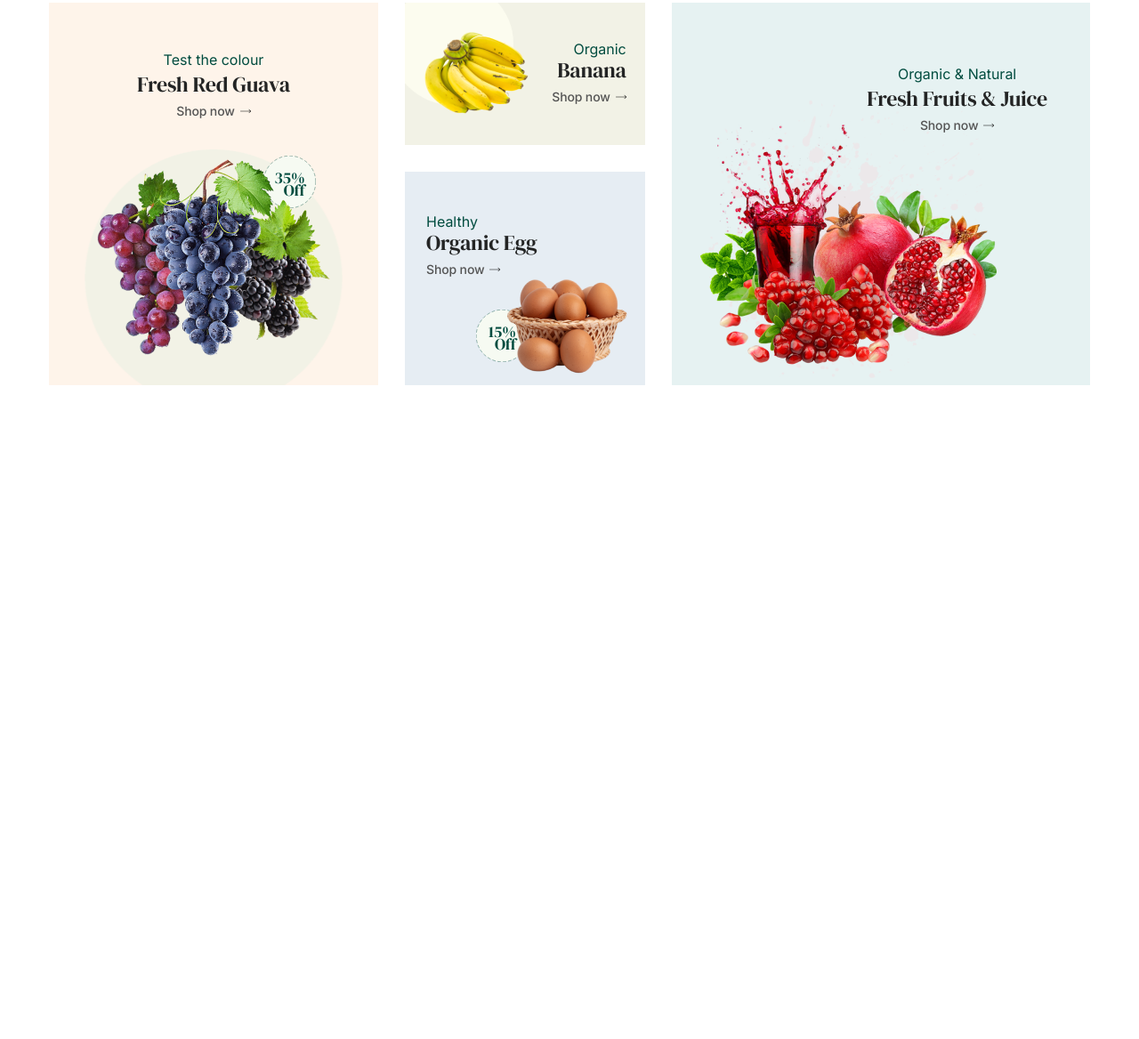
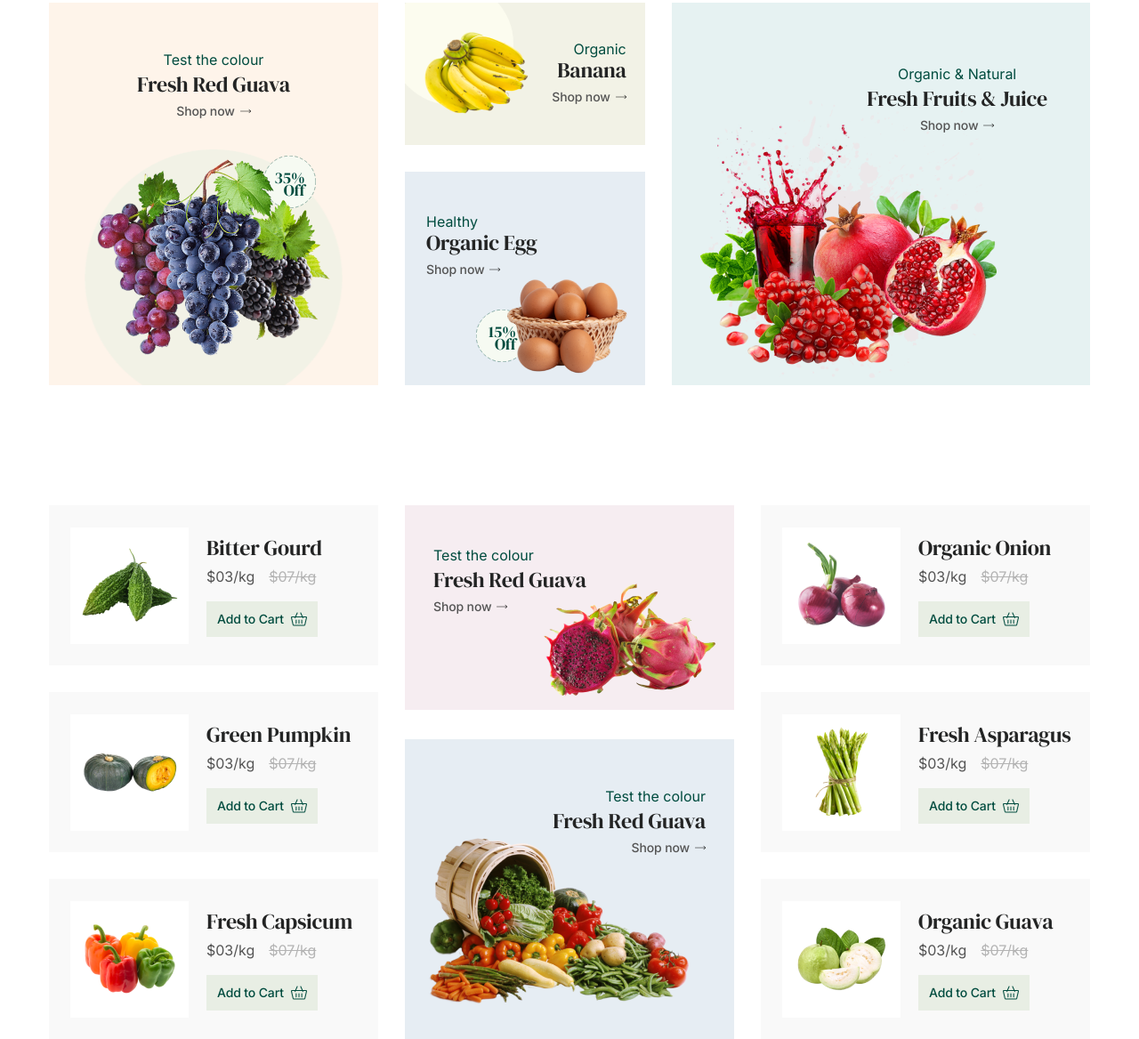
Before and after one commit to Shihab066/purely, a plain HTML site: page index.html in a window 1280 px wide. Shown: the part 4156-5324 px from the top of the page at 89% size. Before the commit the page ends 4589 px from the top, so only its background shows below. Drawn offline with Linux system fonts and the light colour scheme.

Commit message:
tranding product section added

```diff
--- a/css/6.Banners/banner.css
+++ b/css/6.Banners/banner.css
@@ -394,6 +394,12 @@
         width: 150px;
     }
 
+    .discount-bg-container{
+        transform: scale(.6);
+        top: -8%;
+        right: 2%;
+    }
+
     /* banner item 2-3 container */
     .banner-item-2-3-container {
         width: 95%;
--- /dev/null
+++ b/css/8.Tranding-Products/trandingProducts.css
@@ -0,0 +1,116 @@
+.tranding-best-product-section {
+    margin-top: 135px;
+    display: flex;
+    justify-content: space-between;
+}
+
+/* style for tranding products and best seller products */
+.tranding-product {
+    height: 600px;
+    display: flex;
+    flex-direction: column;
+    align-items: center;
+    justify-content: space-between;
+}
+
+.tranding-product-card {
+    width: 370px;
+    height: 180px;
+    background-color: var(--bg-secondary);
+    display: flex;
+    justify-content: start;
+    align-items: center;
+    gap: 20px;
+}
+
+.tranding-product-img-container {
+    width: 133px;
+    height: 131px;
+    background-color: var(--white);
+    display: flex;
+    justify-content: center;
+    align-items: center;
+    margin-left: 24px;
+}
+
+.tranding-product-info {
+    display: flex;
+    flex-direction: column;
+    align-items: left;
+    justify-content: center;
+    gap: 20px;
+}
+
+.tranding-product-price-container {
+    display: flex;
+    align-items: center;
+    justify-content: left;
+    gap: 16px;
+}
+
+.tranding-product-title {
+    margin-bottom: 8px;
+}
+
+
+/* style for banner-2 */
+
+.banner-2 {
+    height: 600px;
+    display: flex;
+    flex-direction: column;
+    align-items: center;
+    justify-content: space-between;
+}
+
+/* style for banner-2 item-1*/
+.banner-2-item1 {
+    width: 370px;
+    height: 230px;
+    background-color: var(--banner-bg-5);
+    display: grid;
+    grid-template-columns: 1fr;
+
+}
+
+.banner-2-item1-btn {
+    justify-content: start;
+}
+
+.banner-2-item1-info {
+    position: relative;
+    top: 48px;
+    left: 32px;
+}
+
+.banner-2-item1-img-container {
+    justify-self: end;
+    margin-right: 20px;
+}
+
+
+
+/* style for banner-2 item-2*/
+.banner-2-item2 {
+    width: 370px;
+    height: 337px;
+    background-color: var(--banner-bg-3);
+    display: grid;
+    grid-template-columns: 1fr;
+}
+
+.banner-2-item2-info {
+    text-align: right;
+    justify-self: end;
+    position: relative;
+    top: 56px;
+    right: 32px;
+}
+
+.banner-2-item2-btn {
+    justify-content: end;
+}
+
+.banner-2-item2-img-container {
+    margin-left: 24px;
+}
--- a/css/Common-Style/common.css
+++ b/css/Common-Style/common.css
@@ -41,6 +41,22 @@
     font-family: var(--secondary-font);
 }
 
+.product-price {
+    color: var(--subtitle-color);
+    font-family: var(--secondary-font);
+    font-size: 16px;
+    font-weight: 400;
+    line-height: 16px;
+}
+
+.product-price-main {
+    color: var(--main-price-color);
+    font-family: var(--secondary-font);
+    font-size: 16px;
+    font-weight: 400;
+    line-height: 16px;
+}
+
 .btn-primary {
     color: var(--white);
     background-color: var(--green);
@@ -55,6 +71,7 @@
 .btn-secondary {
     display: flex;
     align-items: center;
+    justify-content: center;
     gap: 8px;
     border: none;
     color: var(--green);
@@ -66,6 +83,7 @@
     letter-spacing: -0.14px;
     padding: 10px 12px;
     cursor: pointer;
+    width: fit-content;
 
 }
 
--- a/index.html
+++ b/index.html
@@ -465,10 +465,53 @@
             </div>
         </section>
         <!-- Banner section end -->
+
+
+        <!-- Tranding Product Section Start-->
+        <section class="tranding-best-product-section custom-width">
+            <section class="tranding-product" id="trandingProduct">
+            </section>
+
+            <section class="banner-2">
+                <!-- banner2-item1 -->
+                <div class="banner-2-item1">
+                    <div class="banner-2-item1-info">
+                        <h4 class="banner-subtitle banner-2-item1-subtitle">Test the colour</h4>
+                        <h3 class="banner-title secondary-title banner-2-item1-title">Fresh Red Guava</h3>
+                        <a class="banner-btn banner-2-item1-btn">
+                            <p>Shop now</p>
+                            <img class="banner-btn-icon" src="images/icons/rightArrow2.svg">
+                        </a>
+                    </div>
+                    <figure class="banner-2-item1-img-container">
+                        <img class="banner-2-item1-img" src="images/banner2Image/dragonFruit.png">
+                    </figure>
+                </div>
+                <!-- banner2-item2 -->
+                <div class="banner-2-item2">
+                    <div class="banner-2-item2-info">
+                        <h4 class="banner-subtitle banner-2-item2-subtitle">Test the colour</h4>
+                        <h3 class="banner-title secondary-title banner-2-item2-title">Fresh Red Guava</h3>
+                        <a class="banner-btn banner-2-item2-btn">
+                            <p>Shop now</p>
+                            <img class="banner-btn-icon" src="images/icons/rightArrow2.svg">
+                        </a>
+                    </div>
+                    <figure class="banner-2-item2-img-container">
+                        <img class="banner-2-item2-img" src="images/banner2Image/vegetable.png">
+                    </figure>
+                </div>
+            </section>
+
+            <section class="tranding-product best-product" id="bestSellerProduct">
+            </section>
+        </section>
+        <!-- Tranding Product Section End-->
     </main>
 
     <script src="./script/script.js"></script>
     <script src="./script/regularProducts.js"></script>
+    <script type="module" src="./script/trandingProducts.js"></script>
 </body>
 
 </html>
--- /dev/null
+++ b/jsonData/bestSellerProduct.json
@@ -0,0 +1,20 @@
+[
+    {
+        "image": "images/trandingProduct/onion.png",
+        "title": "Organic Onion",
+        "offerPrice": "$03/kg",
+        "mainPrice": "$07/kg"
+    },
+    {
+        "image": "images/trandingProduct/asparagus.png",
+        "title": "Fresh Asparagus",
+        "offerPrice": "$03/kg",
+        "mainPrice": "$07/kg"
+    },
+    {
+        "image": "images/trandingProduct/guava.png",
+        "title": "Organic Guava",
+        "offerPrice": "$03/kg",
+        "mainPrice": "$07/kg"
+    }
+]
--- /dev/null
+++ b/jsonData/trandingProducts.json
@@ -0,0 +1,20 @@
+[
+    {
+        "image": "images/trandingProduct/bitter.png",
+        "title": "Bitter Gourd",
+        "offerPrice": "$03/kg",
+        "mainPrice": "$07/kg"
+    },
+    {
+        "image": "images/trandingProduct/pumpkin.png",
+        "title": "Green Pumpkin",
+        "offerPrice": "$03/kg",
+        "mainPrice": "$07/kg"
+    },
+    {
+        "image": "images/trandingProduct/capsicum.png",
+        "title": "Fresh Capsicum",
+        "offerPrice": "$03/kg",
+        "mainPrice": "$07/kg"
+    }
+]
--- a/script/regularProducts.js
+++ b/script/regularProducts.js
@@ -5,7 +5,6 @@ async function addProductCard(json, id) {
     const productsDataSmall = productsData.slice(0, 4);
     const productsDataMedium = productsData.slice(0, 6);
     const productsDataLarge = productsData.slice(0, 8);
-    console.log(productsDataMedium)
     // ----------------------------------------
 
     // forEach the json file and make new element for regular product section
--- /dev/null
+++ b/script/trandingProducts.js
@@ -0,0 +1,44 @@
+async function addTrandingProducts(json, id) {
+    const response = await fetch(json);
+    const productData = await response.json();
+    const productDataReduce = productData.slice(0, 3);
+
+    const trandingSection = document.getElementById(id);
+
+    productDataReduce.forEach(productData => {
+        const { image, title, offerPrice, mainPrice } = productData;
+        const newElement = document.createElement('div');
+        newElement.classList.add('tranding-product-card');
+        newElement.innerHTML =
+        `<figure class="tranding-product-img-container">
+            <img class="tranding-product-img" src=${image}>
+        </figure>
+
+        <div class="tranding-product-info">
+            <div>
+                <h3 class="tranding-product-title secondary-title">${title}</h3>
+                <div class="tranding-product-price-container">
+                    <p class="tranding-product-offer-price product-price">${offerPrice}</p>
+                    <p class="tranding-product-main-price product-price-main">
+                        <del>
+                            ${mainPrice}
+                        </del>
+                    </p>
+                </div>
+            </div>
+            <button class="btn-secondary">
+                <p class="btn-secondary-text">Add to Cart</p>
+                <img class="btn-secondary-icon" src="images/icons/shopping-cart2.svg">
+            </button>
+        </div>
+        `;
+
+        trandingSection.appendChild(newElement);
+    })
+}
+
+
+addTrandingProducts('../jsonData/trandingProducts.json', 'trandingProduct');
+addTrandingProducts('../jsonData/bestSellerProduct.json', 'bestSellerProduct');
+
+export default addTrandingProducts;
--- a/style.css
+++ b/style.css
@@ -6,6 +6,7 @@
 @import url('css/4.About/about.css');
 @import url('css/5.Regular-Products/regularProducts.css');
 @import url('css/6.Banners/banner.css');
+@import url('css/8.Tranding-Products/trandingProducts.css');
 
 * {
     margin: 0;
@@ -16,12 +17,14 @@
     --white: #FFF;
     --green: #004C3F;
     --subtitle-color: #545454;
+    --main-price-color: #B4B4B4;
     --bg-primary: #F6FAF2;
     --bg-secondary: #F9F9F9;
     --banner-bg-1: #FEF4EA;
     --banner-bg-2: #F2F2E6;
     --banner-bg-3: #E6EDF3;
     --banner-bg-4: #E6F2F2;
+    --banner-bg-5: #F6EDF1;
     --primary-font: 'DM Serif Display', serif;
     --secondary-font: 'Inter', sans-serif;
 }
```
Also changed, not shown: common html components/bannerItem.html (+8 -7 lines), common html components/tranding-product-card.html (added, +23 -0 lines), images/banner2Image/dragonFruit.png (added), images/banner2Image/vegetable.png (added), images/trandingProduct/asparagus.png (added), images/trandingProduct/bitter.png (added), images/trandingProduct/capsicum.png (added), images/trandingProduct/guava.png (added), images/trandingProduct/onion.png (added), images/trandingProduct/pumpkin.png (added).
